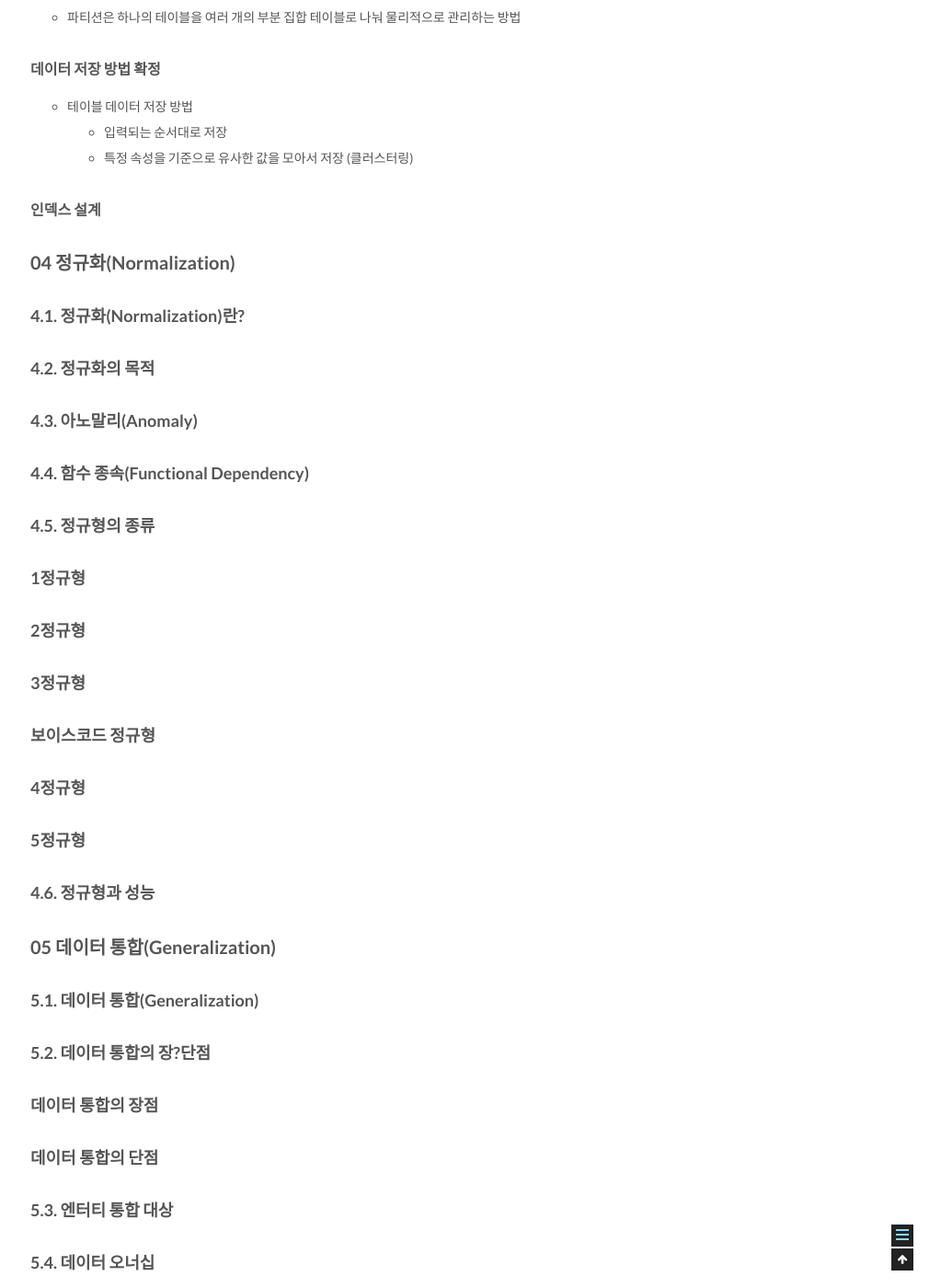
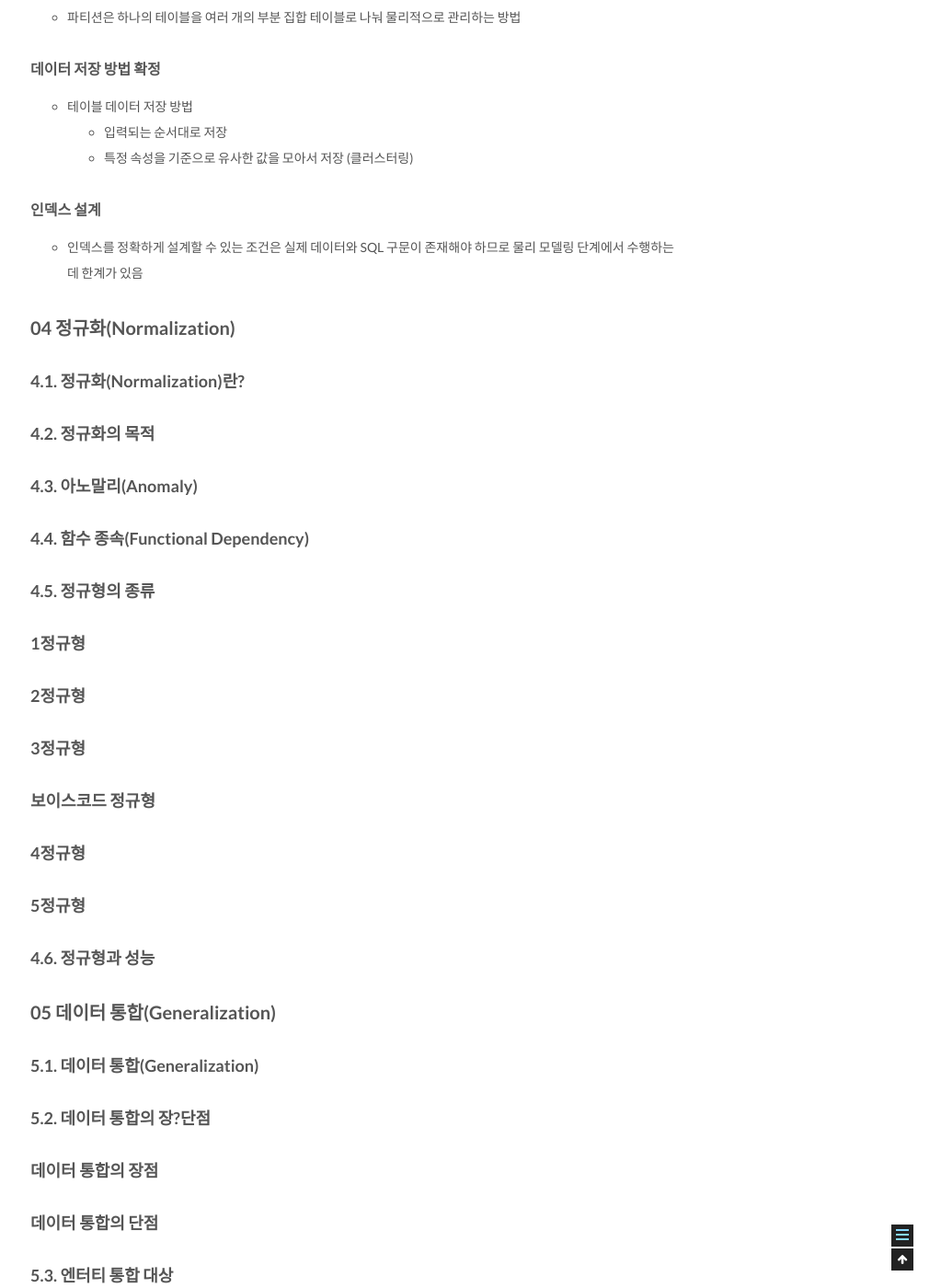
Before and after one commit to csj4032/csj4032.github.io, a Jekyll site: the page built from _posts/2018-05-02-관계형데이터모델링프리미엄가이드.md, in a window 1280 px wide and 1400 px high, scrolled down 10845 px. Shown: the whole window at 92% size, without its empty margins (257-1280 px from the left). Built offline with Jekyll 4.4.1, drawn with Linux system fonts in a browser that asks for light colours; comment, search, counter and statistics services are not loaded.

Commit message:
관계형 데이터 베이스 모델링 포스팅 수정

```diff
--- a/_posts/2018-05-02-관계형데이터모델링프리미엄가이드.md
+++ b/_posts/2018-05-02-관계형데이터모델링프리미엄가이드.md
@@ -333,6 +333,7 @@ comments: true
   * 특정 속성을 기준으로 유사한 값을 모아서 저장 (클러스터링)
 
 #### 인덱스 설계
+* 인덱스를 정확하게 설계할 수 있는 조건은 실제 데이터와 SQL 구문이 존재해야 하므로 물리 모델링 단계에서 수행하는 데 한계가 있음
 
 ## 04 정규화(Normalization)
 
```
